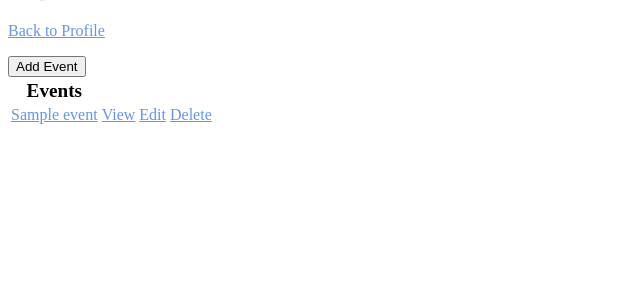
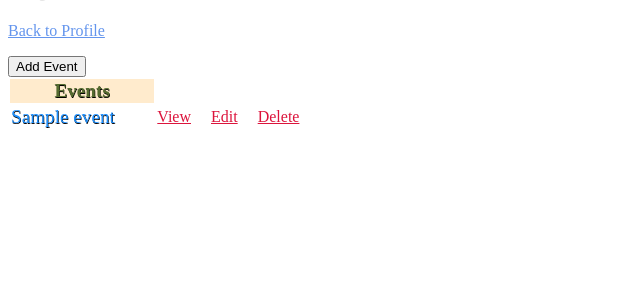
Before and after one commit to nabilk11/django_student_planner, a Django app: page /events/ in a window 1280 px wide. Shown: the part 84-384 px from the top of the page, without its empty margins (0-640 px from the left). Run offline with Django 4.2, Linux system fonts and the light colour scheme; a user stored in the database is signed in; tables that the repository leaves empty hold one stand-in row (values such as "Sample post").

Commit message:
added minor styling to event list, and other pages

```diff
--- a/main_app/static/styles/styles.css
+++ b/main_app/static/styles/styles.css
@@ -7,7 +7,12 @@
 .header {
     color: darkolivegreen;
     text-shadow: 1px 1px 1px black;
+}
 
+.sub-header {
+    color: darkolivegreen;
+    text-shadow: .5px .5px .5px black;
+    background-color: blanchedalmond;
 }
 
 
@@ -58,3 +63,17 @@ li {
 a {
     color: cornflowerblue;
 }
+
+/* ALL EVENTS LIST */
+tr .event-list-link {
+    padding-right: 1em;
+    color: crimson;
+}
+
+tr .event-list-title {
+    padding-right: 2em;
+    color: dodgerblue;
+    text-decoration: none;
+    font-size: larger;
+    text-shadow: .5px .5px .5px black;
+}
```
